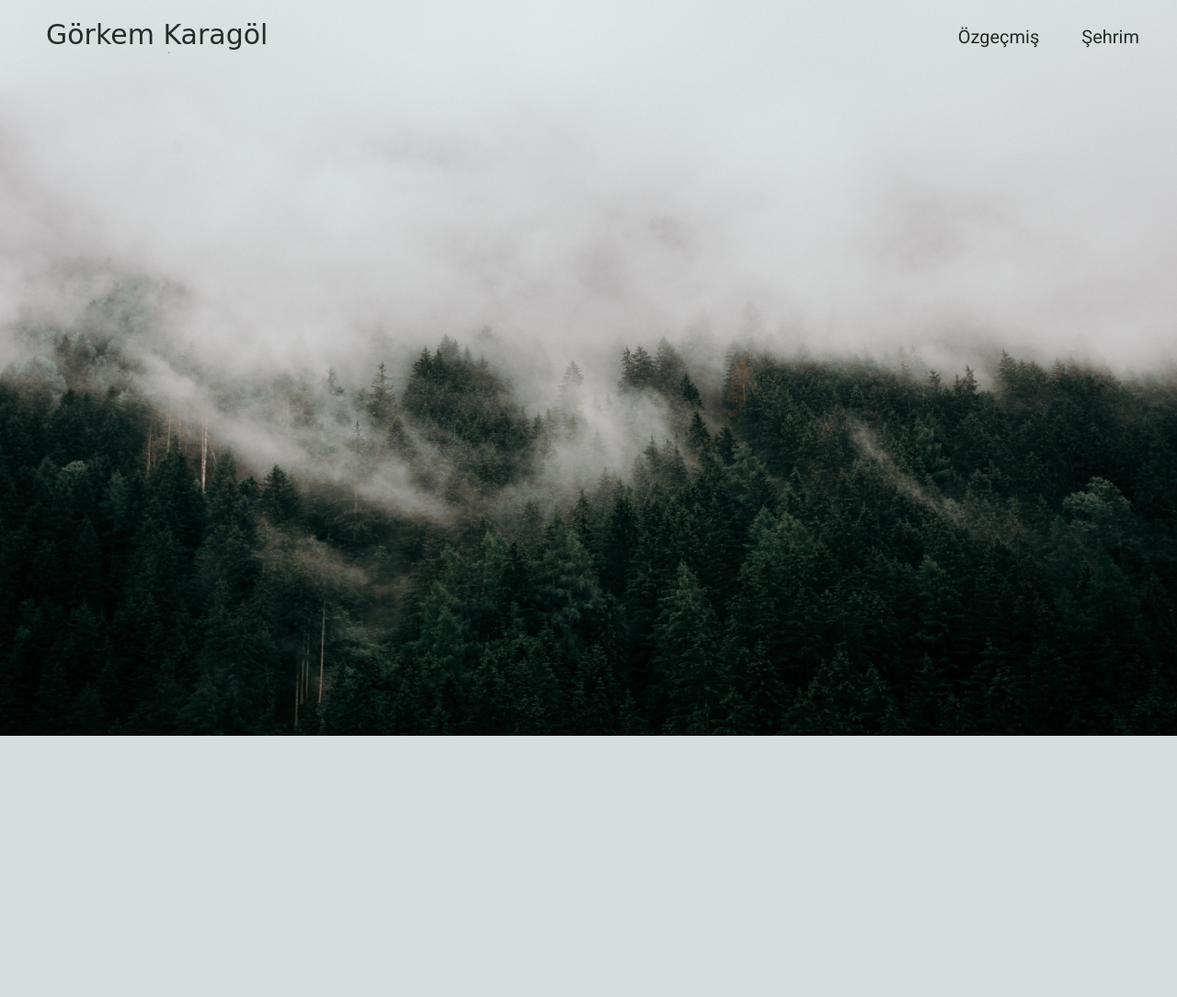
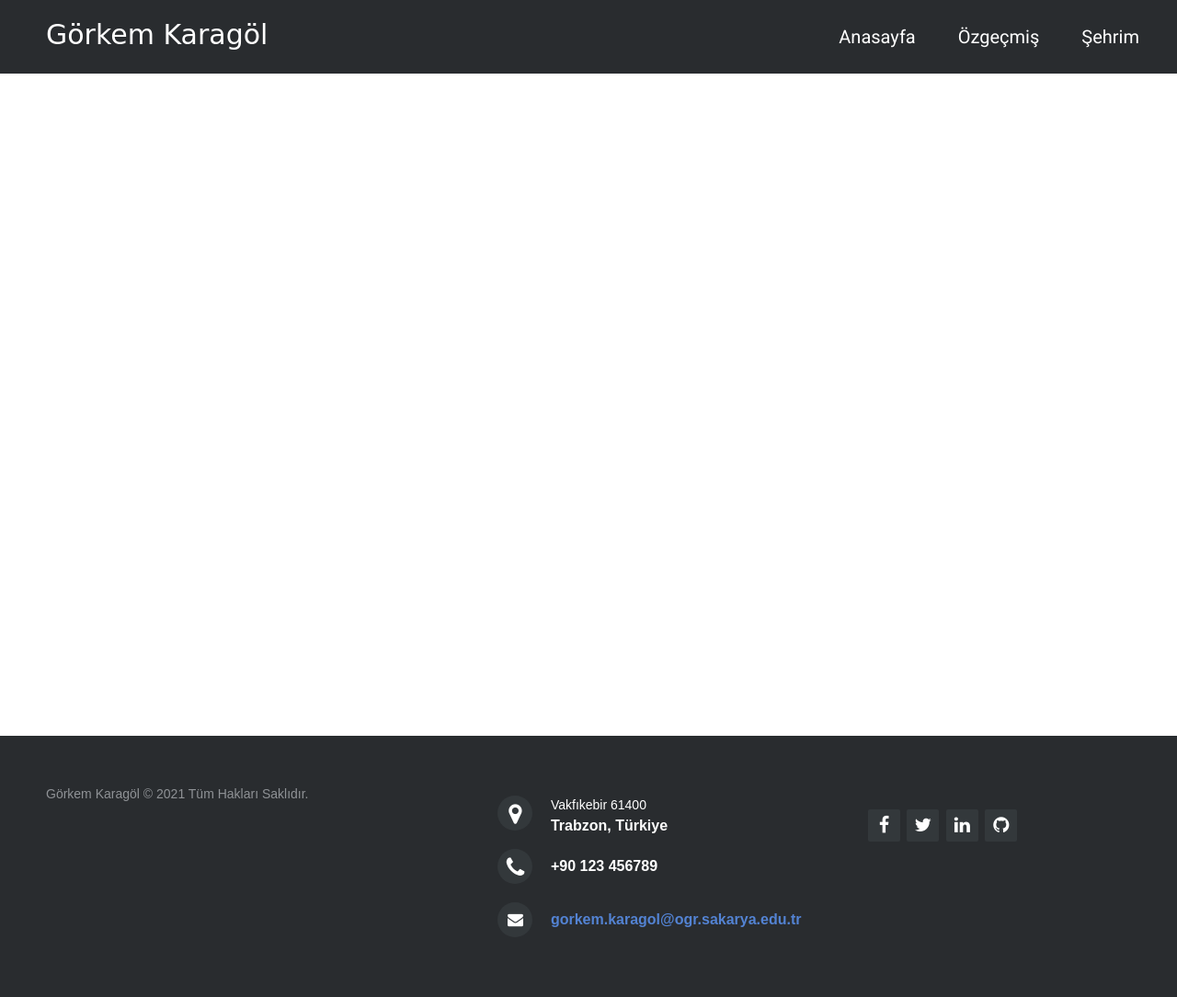
Before and after one commit to gorkemkaragl/MyWebsite, a PHP site: page /anasayfa.html in a window 1280 px wide. Shown: the whole page at 92% size. Before the commit the page ends 800 px from the top, so only its background shows below. Run offline with PHP 8.4, Linux system fonts and the light colour scheme; some libraries are stand-ins or nearby versions.

Commit message:
20 Nisan

```diff
--- a/anasayfa.html
+++ b/anasayfa.html
@@ -1,11 +1,15 @@
 <!DOCTYPE html>
 <html lang="en">
   <head>
-    <meta charset="UTF-8">
-    <meta http-equiv="X-UA-Compatible" content="IE=edge">
-    <meta name="viewport" content="width=device-width, initial-scale=1.0">
+    <meta charset="UTF-8" />
+    <meta http-equiv="X-UA-Compatible" content="IE=edge" />
+    <meta name="viewport" content="width=device-width, initial-scale=1.0" />
     <title>Görkem Karagöl</title>
     <link rel="stylesheet" href="style.css" />
+    <link
+      rel="stylesheet"
+      href="https://maxcdn.bootstrapcdn.com/font-awesome/4.2.0/css/font-awesome.min.css"
+    />
   </head>
   <body>
     <div class="container">
@@ -14,10 +18,42 @@
           <a href="anasayfa.html">Görkem Karagöl</a>
         </div>
         <ul>
+          <li><a href="anasayfa.html">Anasayfa</a></li>
           <li><a href="ozgecmis.html">Özgeçmiş</a></li>
           <li><a href="sehrim.html">Şehrim</a></li>
         </ul>
       </div>
     </div>
+
+    <!-- footer başlangıç -->
+    <footer class="footer">
+      <div class="footer-left">
+        <p class="footer-copyright">
+          Görkem Karagöl © 2021 Tüm Hakları Saklıdır.
+        </p>
+      </div>
+      <div class="footer-center">
+        <div>
+          <i class="fa fa-map-marker"></i>
+          <p><span>Vakfıkebir 61400</span> Trabzon, Türkiye</p>
+        </div>
+        <div>
+          <i class="fa fa-phone"></i>
+          <p>+90 123 456789</p>
+        </div>
+        <div>
+          <i class="fa fa-envelope"></i>
+          <p><a href="mailto:gorkem.karagol@ogr.sakarya.edu.tr">gorkem.karagol@ogr.sakarya.edu.tr</a></p>
+        </div>
+      </div>
+      <div class="footer-right">
+        <div class="footer-icons">
+          <a href="#"><i class="fa fa-facebook"></i></a>
+          <a href="#"><i class="fa fa-twitter"></i></a>
+          <a href="#"><i class="fa fa-linkedin"></i></a>
+          <a href="#"><i class="fa fa-github"></i></a>
+        </div>
+      </div>
+    </footer>
   </body>
 </html>
--- a/style.css
+++ b/style.css
@@ -1,14 +1,12 @@
 @import url("https://fonts.googleapis.com/css2?family=Roboto&display=swap");
 @import url("https://fonts.googleapis.com/css2?family=Roboto:wght@100&display=swap");
-
-
+@import url("https://fonts.googleapis.com/css2?family=Pacifico&display=swap");
 
 * {
   margin: 0;
   padding: 0;
 }
 .container {
-    background: url(images/pexels-eberhard-grossgasteiger-1292115.jpg);
   background-color: rgb(255, 255, 255);
   height: 100vh;
   background-size: 100%100%;
@@ -17,6 +15,7 @@
 .container .navbar {
   width: 100%;
   height: 80px;
+  background-color: #292c2f;
 }
 .navbar .logo {
   display: inline-block;
@@ -27,7 +26,7 @@
   text-decoration: none;
   font-size: 30px;
   font-family: "Brush Script MT", cursive;
-    color: #202e27;
+  color: #ffffff;
 }
 .navbar ul {
   float: right;
@@ -40,7 +39,7 @@
   line-height: 80px;
 }
 .navbar ul li a {
-    color: #202e27;
+  color: #ffffff;
   text-decoration: none;
   font-size: 20px;
   padding: 6px 13px;
@@ -51,3 +50,105 @@
   border-radius: 25px;
   border-style: groove;
 }
+
+/* footer başlangıç */
+
+.footer {
+  background-color: #292c2f;
+  box-shadow: 0 1px 1px 0 rgba(0, 0, 0, 0.12);
+  box-sizing: border-box;
+  width: 100%;
+  text-align: left;
+  font: bold 16px sans-serif;
+  padding: 55px 50px;
+}
+.footer .footer-left,
+.footer .footer-center,
+.footer .footer-right {
+  display: inline-block;
+  vertical-align: top;
+}
+.footer .footer-left {
+  width: 40%;
+}
+
+.footer .footer-copyright {
+  color: #8f9296;
+  font-size: 14px;
+  font-weight: 400;
+  margin: 0;
+}
+.footer .footer-center {
+  width: 35%;
+}
+.footer .footer-center i {
+  background-color: #33383b;
+  color: #fff;
+  font-size: 25px;
+  width: 38px;
+  height: 38px;
+  border-radius: 50%;
+  text-align: center;
+  line-height: 42px;
+  margin: 10px 15px;
+  vertical-align: middle;
+}
+.footer .footer-center i.fa-envelope {
+  font-size: 17px;
+  line-height: 38px;
+}
+.footer .footer-center p {
+  display: inline-block;
+  color: #fff;
+  vertical-align: middle;
+  margin: 0;
+}
+.footer .footer-center p span {
+  display: block;
+  font-weight: 400;
+  font-size: 14px;
+  line-height: 2;
+}
+.footer .footer-center p a {
+  color: #5383d3;
+  text-decoration: none;
+}
+.footer .footer-right {
+  width: 20%;
+}
+
+.footer .footer-icons {
+  margin-top: 25px;
+}
+.footer .footer-icons a {
+  display: inline-block;
+  width: 35px;
+  height: 35px;
+  cursor: pointer;
+  background-color: #33383b;
+  border-radius: 2px;
+  font-size: 20px;
+  color: #fff;
+  text-align: center;
+  line-height: 35px;
+  margin-right: 3px;
+  margin-bottom: 5px;
+}
+@media (max-width: 880px) {
+  .footer {
+    font: bold 14px sans-serif;
+  }
+  .footer .footer-left,
+  .footer .footer-center,
+  .footer .footer-right {
+    display: block;
+    width: 100%;
+    margin-bottom: 40px;
+    text-align: center;
+  }
+  .footer .footer-center i {
+    margin-left: 0;
+  }
+
+  /* footer bitişi */
+}
```
Lines whose indentation alone changed are shown as unchanged.
